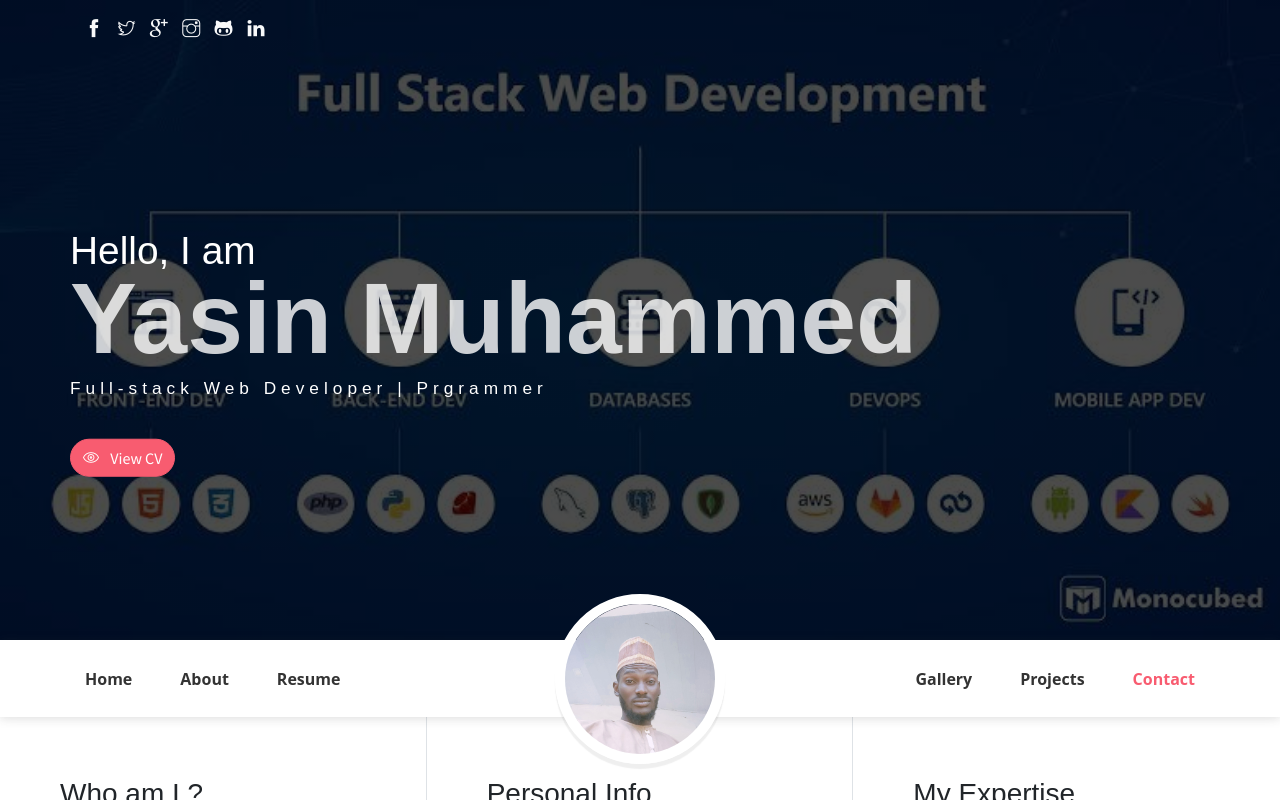
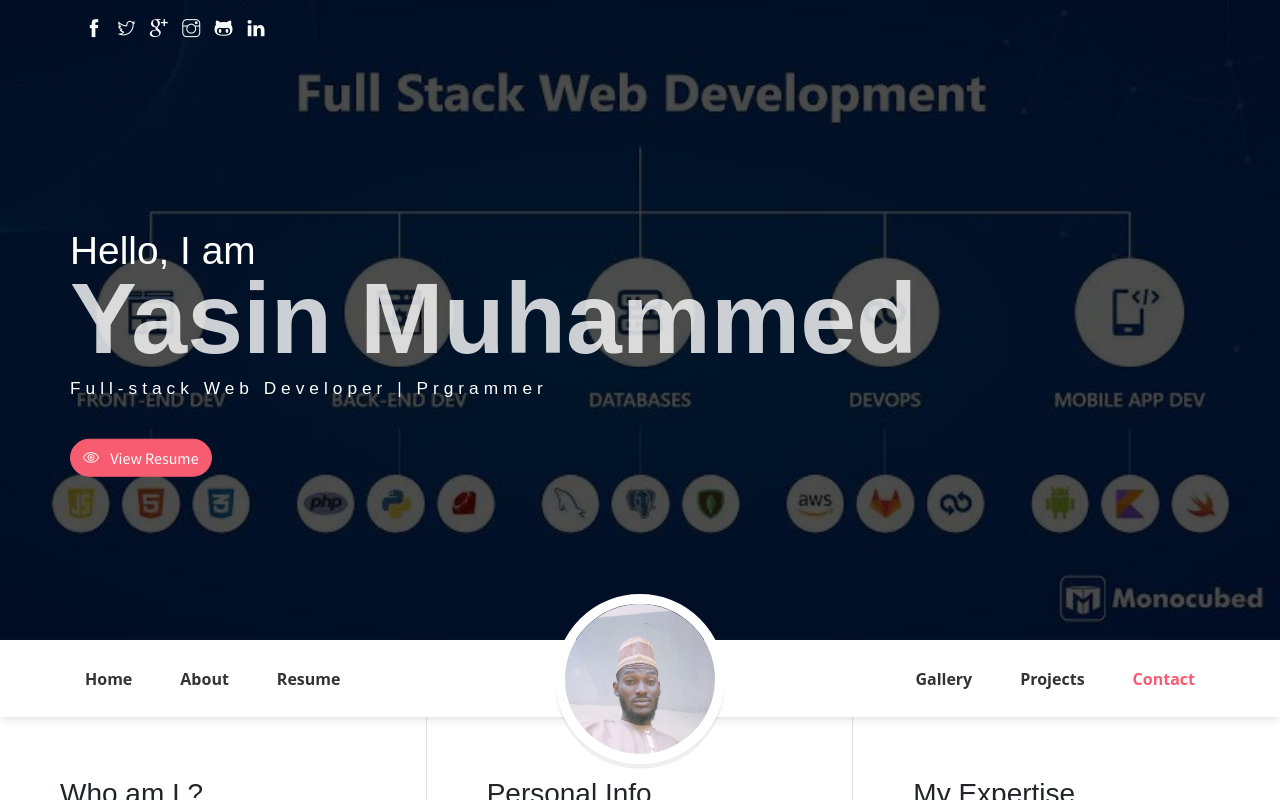
Before and after one commit to saukakke/portifolio, a website: page index.html in a window 1280 px wide. Shown: the top 800 px of the page. Drawn offline with Linux system fonts and the light colour scheme; some packages are replaced by stand-ins of ours.

Commit message:
Update index.html

```diff
--- a/index.html
+++ b/index.html
@@ -37,7 +37,7 @@
                 <h4 class="header-subtitle">Hello, I am</h4>
                 <h1 class="header-title">Yasin Muhammed</h1>
                 <h6 class="header-mono">Full-stack Web Developer | Prgrammer</h6>
-                <a href="https://docs.google.com/document/d/12y_F8Nj-bwsuFKMw-Sa4NhimgZn1mlAw/edit?usp=drivesdk&ouid=104410757736026632830&rtpof=true&sd=true" class="btn btn-primary btn-rounded"><i class="ti-eye pr-2"></i> View CV</a>
+                <a href="https://drive.google.com/file/d/1TxEtlTsBPDDOwsQDuttwNRdQfNafrx7R/view?usp=drivesdk" class="btn btn-primary btn-rounded"><i class="ti-eye pr-2"></i> View Resume</a>
             </div>
         </div>
     </header>
```
